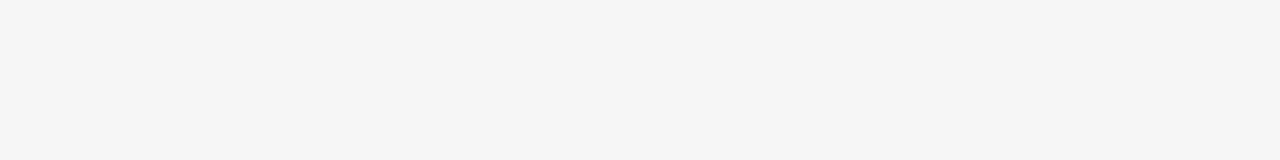
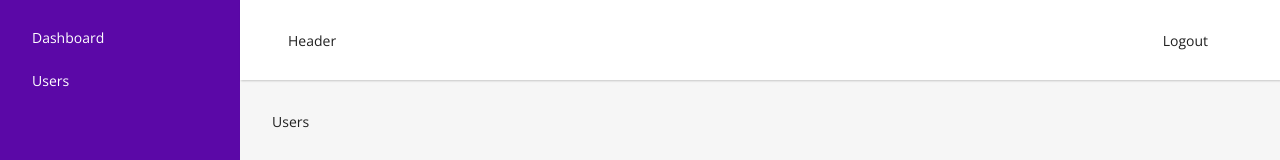
Before and after one commit to Fernandodennis/CoreSlamFull, a React (Vite) app in the folder Coreslamfrontend/: page /users in a window 1280 px wide. Before the commit this address led to /login. Shown: the top 160 px of the page. Built offline with nearby package versions, Linux system fonts and the light colour scheme; no server answers; sample sign-in values are in the browser's storage.

Commit message:
signup, login, logout is possible now

```diff
--- a/Coreslamfrontend/src/components/DefaultLayout.jsx
+++ b/Coreslamfrontend/src/components/DefaultLayout.jsx
@@ -1,9 +1,11 @@
 import { Link, Navigate, Outlet } from "react-router-dom";
 import { useStateContext } from "../contexts/ContextProvider";
+import { useEffect } from "react";
+import axiosClient from "../axios-client";
 
 export default function DefaultLayout() {
 
-    const {user, token} = useStateContext()
+    const {user, token, setUser, setToken} = useStateContext()
 
     if (!token) {
         return <Navigate to="/login" />
@@ -11,7 +13,20 @@ export default function DefaultLayout() {
 
     const onLogout = (ev) => {
         ev.preventDefault()
+
+        axiosClient.post('logout')
+        .then(() => {
+            setUser({})
+            setToken(null)
+        })
     }
+
+    useEffect(() => {
+        axiosClient.get('/user')
+        .then(({data}) => {
+            setUser(data)
+        })
+    }, [])
 
     return (
         <div id="defaultLayout">
@@ -25,7 +40,7 @@ export default function DefaultLayout() {
                     Header
                 </div>
                 <div>
-                    {user.name}
+                    {user.username}
                     <a href="#" onClick={onLogout} className="btn-logout">Logout</a>
                 </div>
             </header>
--- a/Coreslamfrontend/src/contexts/ContextProvider.jsx
+++ b/Coreslamfrontend/src/contexts/ContextProvider.jsx
@@ -8,10 +8,8 @@ const StateContext = createContext({
 })
 
 export const ContextProvider = ({children}) => {
-    const [user, setUser] = useState({
-        name: 'Dennis'
-    });
-    const [token, _setToken] = useState(null);
+    const [user, setUser] = useState({});
+    const [token, _setToken] = useState(localStorage.getItem('ACCESS_TOKEN'));
 
     const setToken = (token) => {
         _setToken(token)
```
Also changed, not shown: 1 other file (tests, documents, lock files or other folders).
